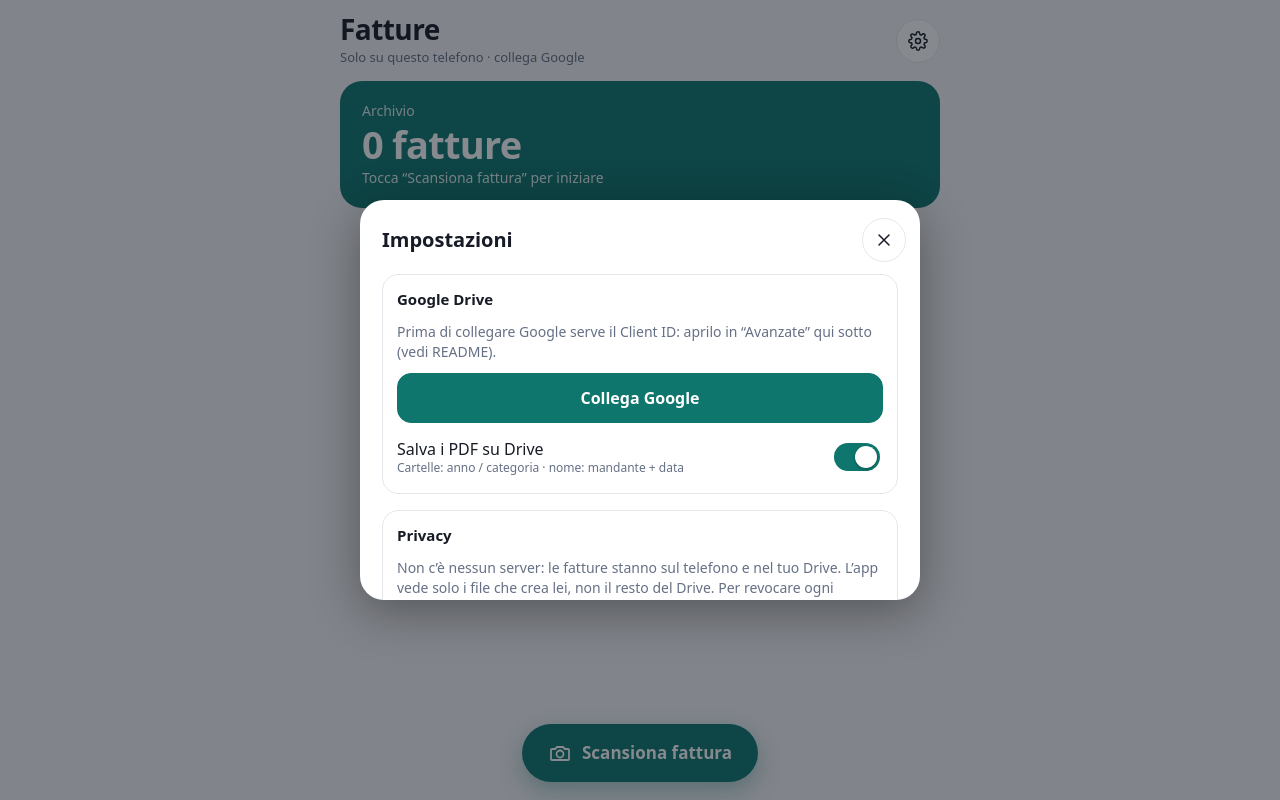
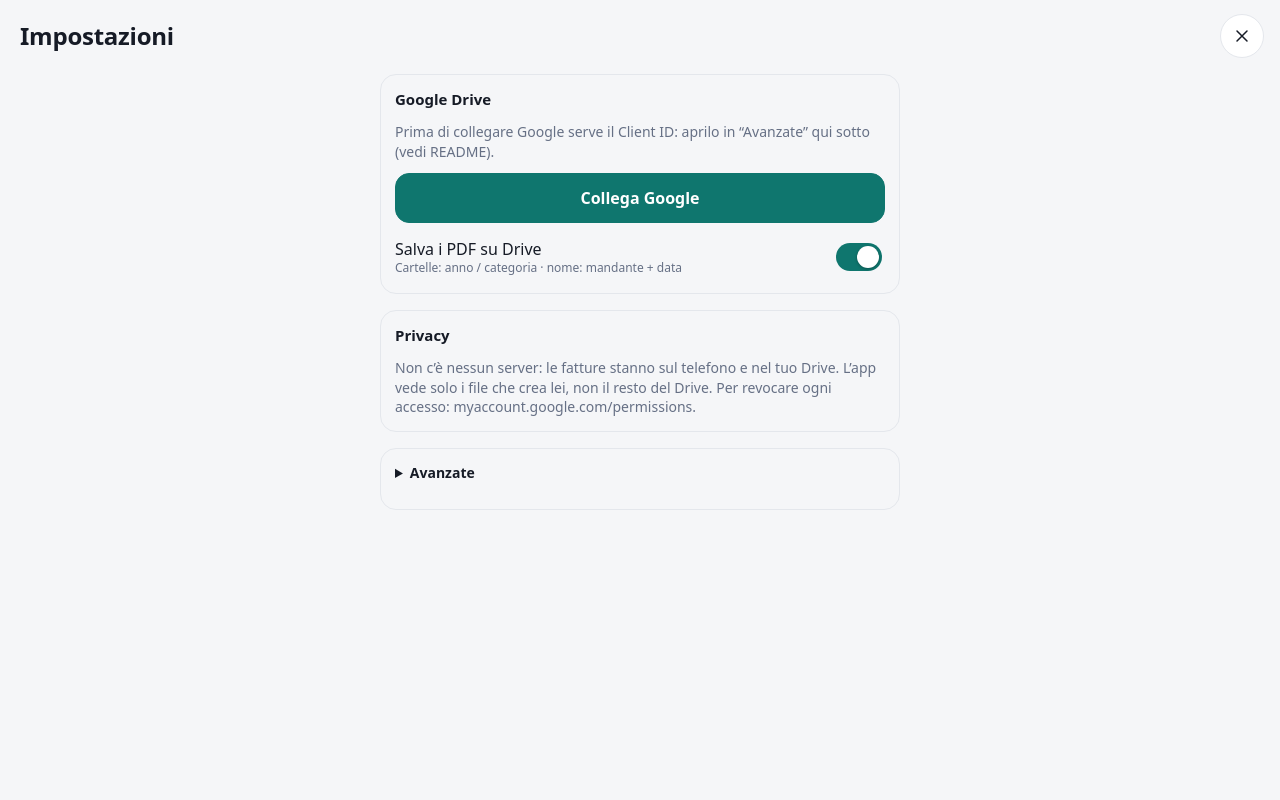
Before and after one commit to GiuliaDiVenti/billing, a plain HTML site: page index.html in a window 1280 px wide. Both pictures are taken after a click on the button "Impostazioni". Drawn offline with Linux system fonts and the light colour scheme.

Commit message:
Add files via upload

```diff
--- a/index.html
+++ b/index.html
@@ -14,8 +14,8 @@
   <link rel="manifest" href="manifest.webmanifest">
   <link rel="icon" href="icons/icon-192.png">
   <link rel="apple-touch-icon" href="icons/apple-touch-icon.png">
-  <link rel="stylesheet" href="styles.css">
-  <script src="config.js"></script>
+  <link rel="stylesheet" href="styles.css?v=4">
+  <script src="config.js?v=4"></script>
 </head>
 <body>
   <header class="top">
@@ -48,7 +48,7 @@
 
   <div id="toast" class="toast" role="status" aria-live="polite"></div>
 
-  <script type="module" src="app.js"></script>
+  <script type="module" src="app.js?v=4"></script>
   <script src="https://accounts.google.com/gsi/client" async defer></script>
 </body>
 </html>
--- a/styles.css
+++ b/styles.css
@@ -126,23 +126,8 @@
 .fab .ic { width: 24px; height: 24px; }
 
 /* ---------- fogli (dialog) ---------- */
-dialog.sheet {
-  position: fixed; top: 50%; left: 50%; transform: translate(-50%, -50%); margin: 0;
-  width: min(calc(100vw - 16px), 560px); max-width: none; height: auto;
-  max-height: min(86vh, 760px); max-height: min(86svh, 760px);
-  border-radius: 24px; background: var(--surface); color: var(--ink);
-  border: 0; padding: 0; overflow: hidden; box-shadow: 0 12px 48px rgba(0, 0, 0, 0.35);
-}
-dialog.sheet[open] { display: flex; flex-direction: column; animation: pop 0.2s ease-out; }
-dialog.sheet::backdrop { background: rgba(15, 20, 30, 0.5); }
-@keyframes pop { from { opacity: 0; transform: translate(-50%, -46%); } to { opacity: 1; transform: translate(-50%, -50%); } }
-.sheet-head { flex: none; display: flex; align-items: center; justify-content: space-between; padding: 18px 14px 6px 22px; }
-.sheet-head h2 { margin: 0; font-size: 20px; }
-.sheet-body { overflow-y: auto; -webkit-overflow-scrolling: touch; padding: 6px 22px 18px; flex: 1 1 auto; min-height: 0; display: grid; grid-template-columns: minmax(0, 1fr); gap: 16px; align-content: start; }
-.sheet-body > * { min-width: 0; }
 .row2 > *, .scan-actions > * { min-width: 0; }
 .field input, .field select, .field textarea { min-width: 0; max-width: 100%; }
-.sheet-foot { flex: none; display: flex; gap: 10px; padding: 12px 22px calc(12px + env(safe-area-inset-bottom)); border-top: 1px solid var(--line); background: var(--surface); }
 
 /* ---------- pulsanti ---------- */
 .btn { flex: 1; min-height: 50px; border-radius: 14px; border: 1px solid var(--line); background: var(--surface); font-weight: 650; display: inline-flex; align-items: center; justify-content: center; gap: 8px; padding: 0 16px; }
@@ -228,3 +213,23 @@
 .year { font-size: 13px; font-weight: 700; color: var(--muted); letter-spacing: 0.06em; padding: 8px 4px 0; }
 
 .empty .cta { margin-top: 18px; display: inline-flex; flex: none; }
+
+/* ---------- fogli a tutta pagina ---------- */
+dialog.sheet {
+  position: fixed; inset: 0; margin: 0; width: 100%; height: 100%; max-width: none; max-height: none;
+  border: 0; padding: 0; border-radius: 0; background: var(--bg); color: var(--ink);
+  overflow-y: auto; -webkit-overflow-scrolling: touch; overscroll-behavior: contain;
+}
+dialog.sheet[open] { display: block; animation: pop 0.18s ease-out; }
+dialog.sheet::backdrop { background: var(--bg); }
+@keyframes pop { from { opacity: 0; transform: translateY(14px); } to { opacity: 1; transform: none; } }
+.sheet-head {
+  position: sticky; top: 0; z-index: 2; display: flex; align-items: center; justify-content: space-between; gap: 12px;
+  padding: calc(14px + env(safe-area-inset-top)) 16px 10px 20px; background: var(--bg);
+}
+.sheet-head h2 { margin: 0; font-size: 24px; letter-spacing: -0.01em; }
+.sheet-body { display: grid; grid-template-columns: minmax(0, 1fr); gap: 16px; align-content: start; padding: 6px 20px 18px; max-width: 560px; margin: 0 auto; }
+.sheet-body > * { min-width: 0; }
+/* i pulsanti stanno in fondo al contenuto, con molto spazio sotto: così si raggiungono sempre,
+   anche se la barra del browser copre il bordo inferiore dello schermo */
+.sheet-foot { display: flex; gap: 10px; padding: 8px 20px calc(130px + env(safe-area-inset-bottom)); max-width: 560px; margin: 0 auto; }
```
Also changed, not shown: sw.js (+4 -4 lines).
